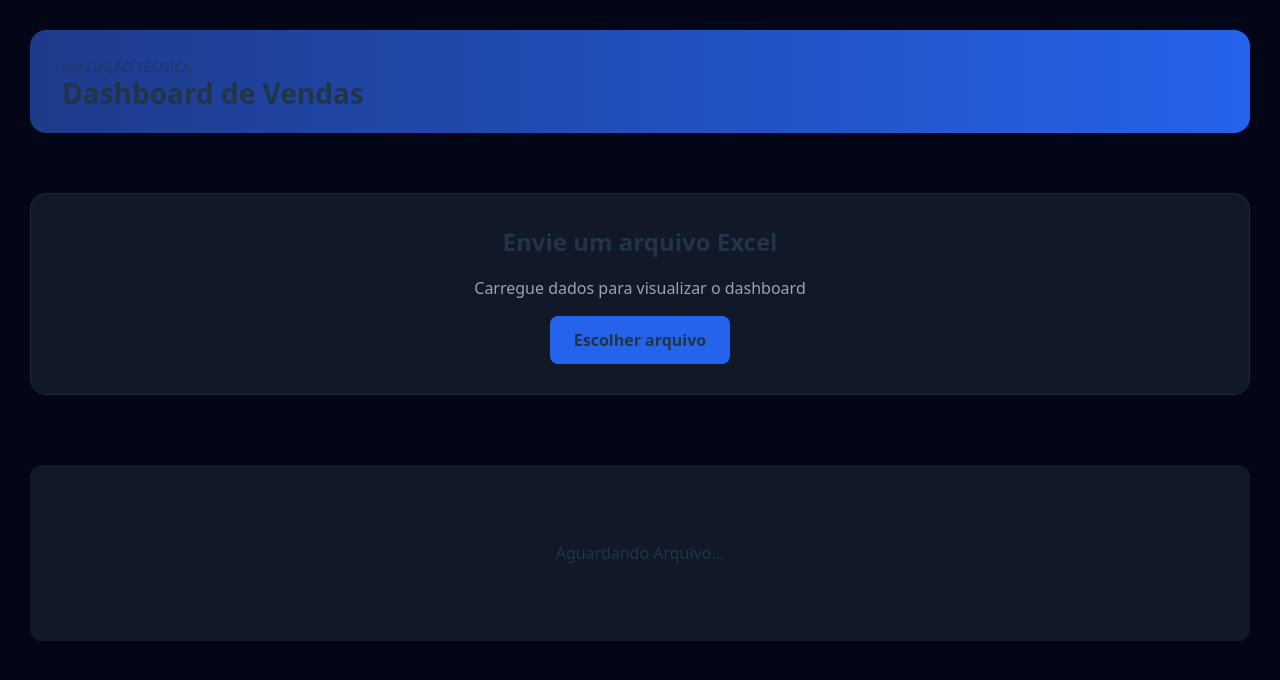
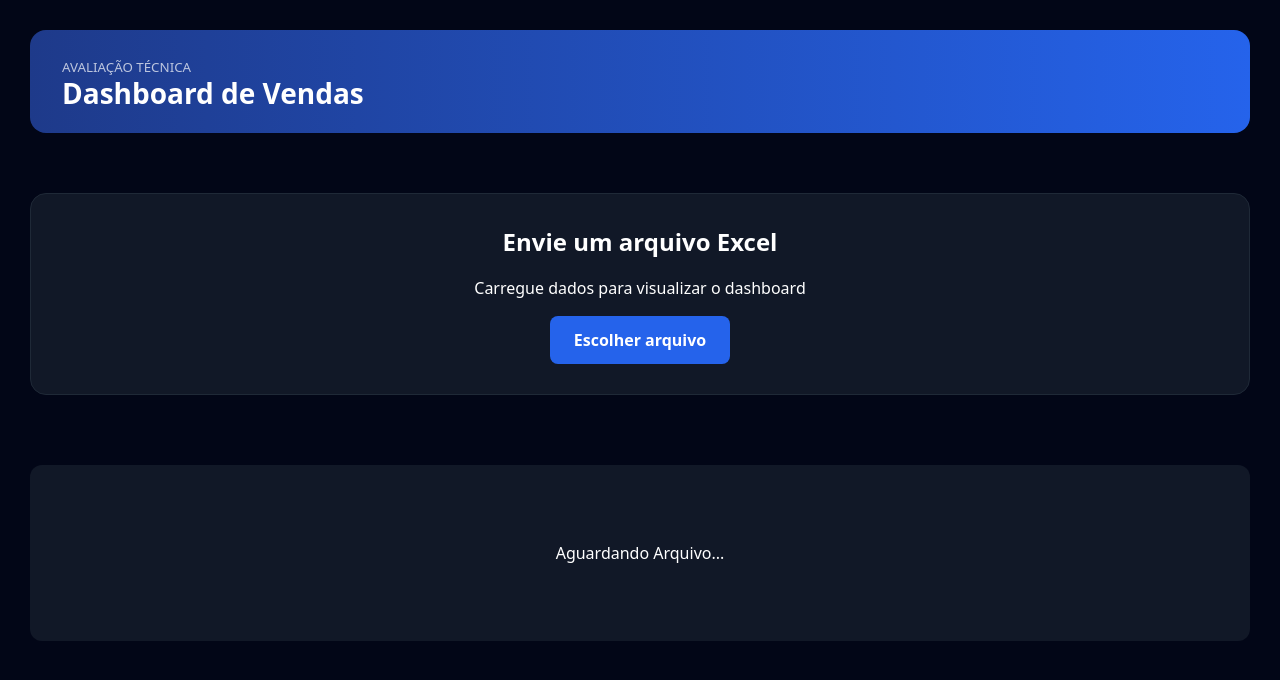
Before and after one commit to lzguisouza2211-gif/Dashboard-vendas, a React (Vite) app: page / in a window 1280 px wide. Shown: the top 680 px of the page. Built offline with nearby package versions, Linux system fonts and the light colour scheme.

Commit message:
fix / Evita warnings

```diff
--- a/src/components/SalesByMonthChart.tsx
+++ b/src/components/SalesByMonthChart.tsx
@@ -18,6 +18,30 @@ type Props = {
 export function SalesByMonthChart({ dados }: Props) {
   const data = vendasPorMes(dados);
 
+  // Só renderiza o gráfico se houver dados
+  if (!data || data.length === 0) {
+    return (
+      <div
+        style={{
+          background: "#111827",
+          padding: "20px",
+          borderRadius: "12px",
+          width: "100%",
+          height: "400px",
+          border: "none",
+          outline: "none",
+          display: "flex",
+          alignItems: "center",
+          justifyContent: "center",
+          color: "#fff",
+          fontWeight: 500
+        }}
+      >
+        Nenhum dado para exibir o gráfico.
+      </div>
+    );
+  }
+
   return (
     <div
       style={{
@@ -25,14 +49,14 @@ export function SalesByMonthChart({ dados }: Props) {
         padding: "20px",
         borderRadius: "12px",
         width: "100%",
-        height: "500px",
+        height: "400px",
         border: "none",
         outline: "none"
       }}
     >
       <h3>Vendas por Mês</h3>
 
-      <ResponsiveContainer width="100%" height="90%">
+      <ResponsiveContainer width="100%" height={320} minWidth={200} minHeight={200}>
         <BarChart data={data} style={{ outline: "none", border: "none" }}>
           <XAxis dataKey="mes" />
           <YAxis />
--- a/src/index.css
+++ b/src/index.css
@@ -3,9 +3,8 @@
   line-height: 1.5;
   font-weight: 400;
 
-  color-scheme: light dark;
-  color: rgba(255, 255, 255, 0.87);
-  background-color: #242424;
+  color: #fff !important;
+  background-color: #020617 !important;
 
   font-synthesis: none;
   text-rendering: optimizeLegibility;
@@ -25,9 +24,9 @@ a:hover {
 body {
   margin: 0;
   min-height: 100vh;
-  background: #020617;
+  color: #fff !important;
+  background: #020617 !important;
 }
-
 
 h1 {
   font-size: 3.2em;
@@ -55,14 +54,15 @@ button:focus-visible {
 
 @media (prefers-color-scheme: light) {
   :root {
-    color: #213547;
-    background-color: #ffffff;
+    color: #fff !important;
+    background-color: #020617 !important;
   }
   a:hover {
     color: #747bff;
   }
   button {
     background-color: #f9f9f9;
+    color: #fff !important;
   }
 }
 
@@ -73,3 +73,16 @@ button:focus-visible {
 html, body {
   overflow-x: hidden;
 }
+
+/* Força cor branca para textos principais independentemente do modo do navegador */
+:root {
+  color: #fff !important;
+  background-color: #020617 !important;
+}
+body {
+  color: #fff !important;
+  background: #020617 !important;
+}
+h1, h2, h3, h4, h5, h6, p, span, td, th, label, input, select, option, div {
+  color: #fff !important;
+}
```
